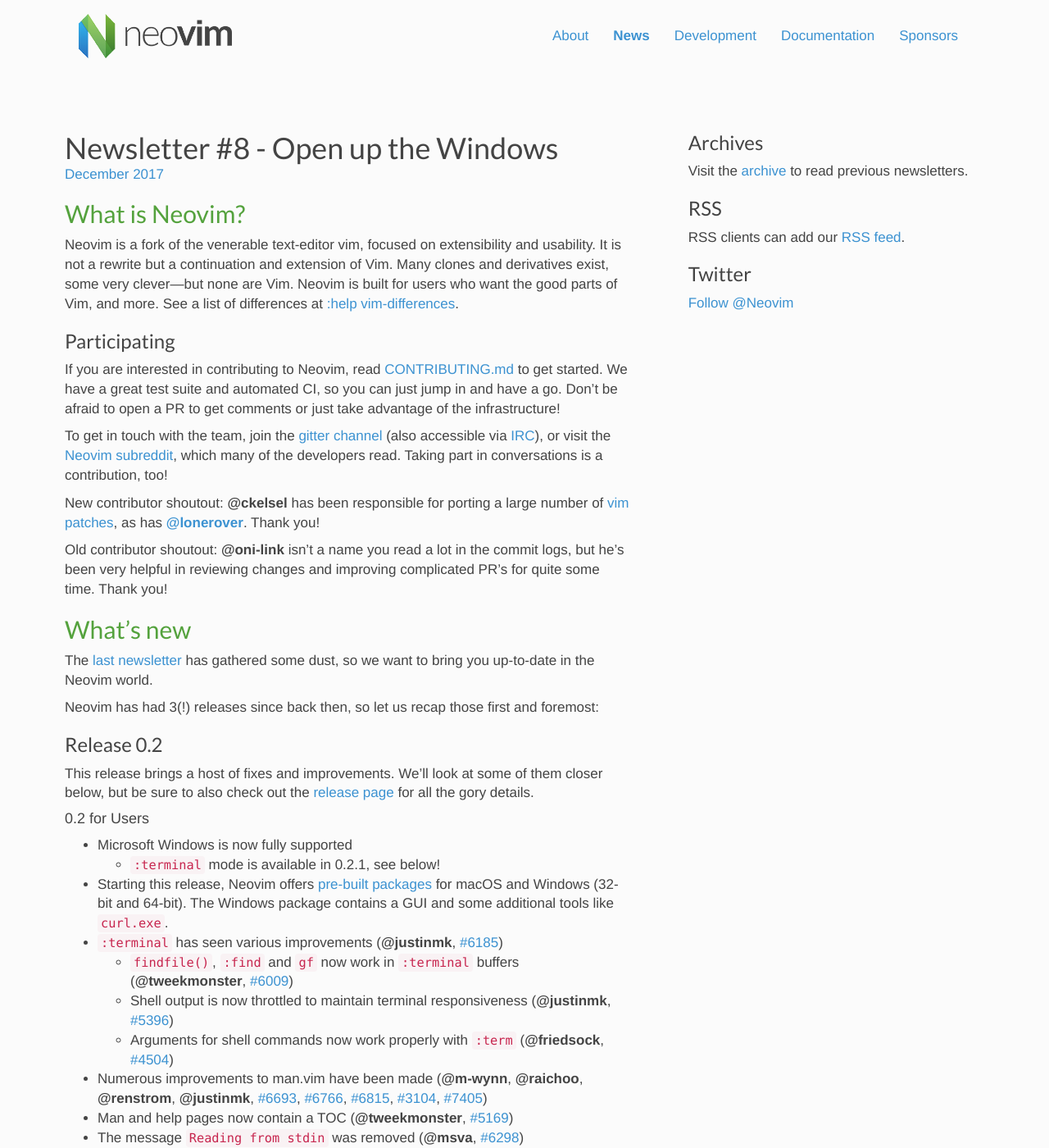
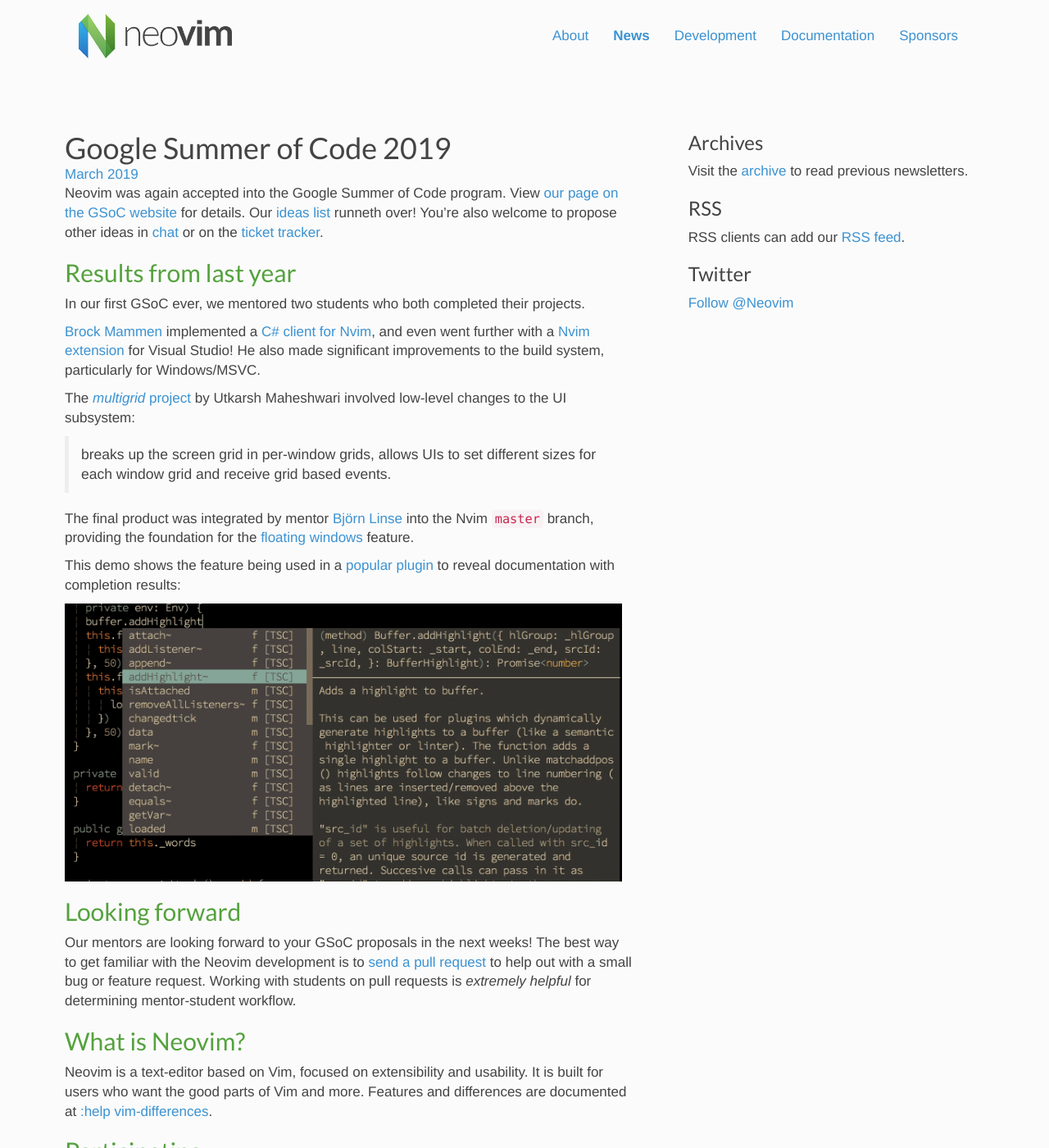
Before and after one commit to neovim/neovim.github.io, a Jekyll site: the page built from news/index.html, in a window 1280 px wide and 1400 px high. Shown: the whole window at 82% size. Built offline with Jekyll 4.4.1, drawn with Linux system fonts in a browser that asks for light colours; nearby versions of some CDN libraries; comment, search, counter and statistics services are not loaded; some of the changed text lies outside the part shown.

Commit message:
news: GSoC 2019

```diff
--- /dev/null
+++ b/_posts/2019-03-17-newsletter.md
@@ -0,0 +1,70 @@
+---
+layout: newsletter
+title: "Google Summer of Code 2019"
+category: newsletter
+permalink: /news/gsoc-2019
+---
+
+Neovim was again accepted into the Google Summer of Code program.
+View [our page on the GSoC website](https://summerofcode.withgoogle.com/organizations/6095582066638848/)
+for details.  Our [ideas list](https://github.com/neovim/neovim/wiki/GSoC-2019-Ideas)
+runneth over! You're also welcome to propose other ideas in
+[chat](https://gitter.im/neovim/neovim) or on the
+[ticket tracker](https://github.com/neovim/neovim/issues).
+
+Results from last year
+----------------------
+
+In our first GSoC ever, we mentored two students who both completed their
+projects.
+
+[Brock Mammen](https://github.com/neovim/neovim/issues/8337) implemented a
+[C# client for Nvim](https://github.com/neovim/nvim.net), and even went further
+with a [Nvim extension](https://github.com/neovim/VSNvim) for Visual Studio!
+He also made significant improvements to the build system, particularly for
+Windows/MSVC.
+
+The [_multigrid_ project](https://github.com/neovim/neovim/issues/8320)
+by Utkarsh Maheshwari involved low-level changes to the UI subsystem:
+
+> breaks up the screen grid in per-window grids, allows UIs to set different
+> sizes for each window grid and receive grid based events.
+
+The final product was integrated by mentor [Björn Linse](https://github.com/bfredl)
+into the Nvim `master` branch, providing the foundation for the
+[floating windows](https://neovim.io/doc/user/api.html#nvim_open_win()) feature.
+
+This demo shows the feature being used in a [popular plugin](https://github.com/neoclide/coc.nvim/)
+to reveal documentation with completion results:
+
+<img src="/images/nvim-0.4.0-floatwin-chemzqm.gif" style="max-width:680px; height:auto;"
+     title="Neovim floating window demo (credit: Qiming zhao)" />
+
+Looking forward
+---------------
+
+Our mentors are looking forward to your GSoC proposals in the next weeks!
+The best way to get familiar with the Neovim development is to
+[send a pull request](https://github.com/neovim/neovim/blob/master/CONTRIBUTING.md#getting-started)
+to help out with a small bug or feature request. Working with students on pull
+requests is _extremely helpful_ for determining mentor-student workflow.
+
+What is Neovim?
+---------------
+
+Neovim is a text-editor based on Vim, focused on extensibility and usability.
+It is built for users who want the good parts of Vim and more. Features and
+differences are documented at
+[:help vim-differences](https://neovim.io/doc/user/vim_diff.html).
+
+Participating
+-------------
+
+Neovim is designed to encourage contributions, and we want your help.
+Read [CONTRIBUTING.md](https://github.com/neovim/neovim/blob/master/CONTRIBUTING.md#getting-started)
+to get started.
+
+To chat with the team, join the [gitter channel](gitter.im/neovim) (also
+accessible via [IRC](https://webchat.freenode.net/?channels=neovim)), or visit
+the [Neovim subreddit](https://www.reddit.com/r/neovim/), which many of the
+developers read. Taking part in conversations is a contribution, too!
--- a/index.html
+++ b/index.html
@@ -58,7 +58,7 @@
         {% for post in site.posts limit:posts_to_show %}
           <tr>
             <td><a href="{{ post.url }}">{{ post.title }}</a>&nbsp;&nbsp; </td>
-            <td style="text-align: right">{{ post.date | date:"%Y-%m-%d" }}</td>
+            <td style="white-space: nowrap; text-align: right">{{ post.date | date:"%Y.%m" }}</td>
           </tr>
           {% comment %} <dd></dd> {% endcomment %}
         {% endfor %}
```
Also changed, not shown: images/nvim-0.4.0-floatwin-chemzqm.gif (added).
